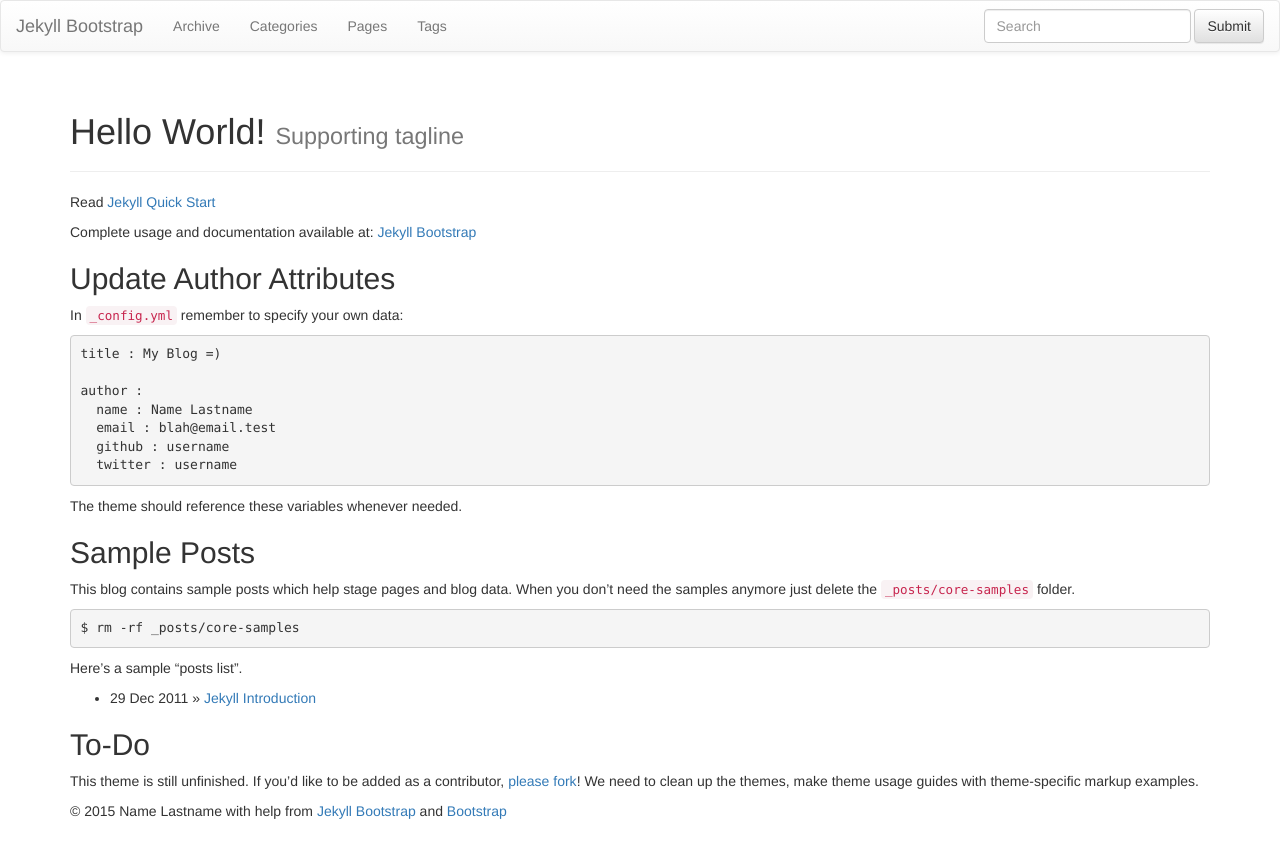
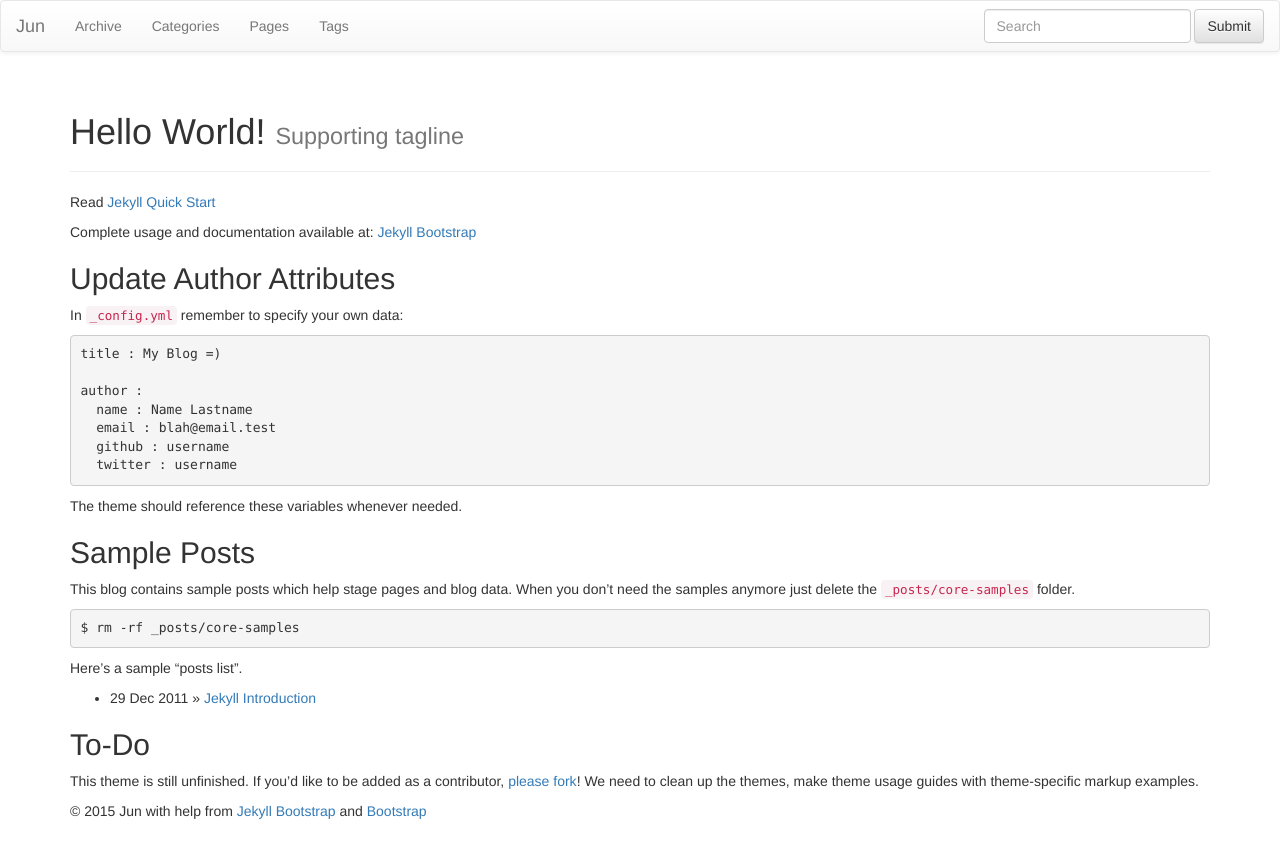
Before and after one commit to jzq84229/jzq84229.github.io, a Jekyll site: the page built from index.md, in a window 1280 px wide. Shown: the top 858 px of the page. Built offline with Jekyll 4.4.1, drawn with Linux system fonts in a browser that asks for light colours; nearby versions of some CDN libraries; library files that are not in the unit come from our copies.

```diff
--- a/_config.yml
+++ b/_config.yml
@@ -8,14 +8,14 @@ highlighter: pygments
 # Themes are encouraged to use these universal variables
 # so be sure to set them if your theme uses them.
 #
-title : Jekyll Bootstrap
+title : Jun
 tagline: Site Tagline
 author :
-  name : Name Lastname
+  name : Jun
   email : blah@email.test
   github : username
   twitter : username
-  feedburner : feedname
+  feedburner : Jun
 
 # The production_url is only used when full-domain names are needed
 # such as sitemap.txt
@@ -25,7 +25,7 @@ author :
 # Else if you are pushing to username.github.io, replace with your username.
 # Finally if you are pushing to a GitHub project page, include the project name at the end.
 #
-production_url : http://username.github.io
+production_url : http://jzq84229.github.io
 
 # All Jekyll-Bootstrap specific configurations are namespaced into this hash
 #
@@ -64,7 +64,7 @@ JB :
   #   http://s3.amazonaws.com/yoursite/themes/watermelon
   #   /assets
   #
-  ASSET_PATH : false
+  ASSET_PATH : true
 
   # These paths are to the main pages Jekyll-Bootstrap ships with.
   # Some JB helpers refer to these paths; change them here if needed.
```
Also changed, not shown: 1 other file.
